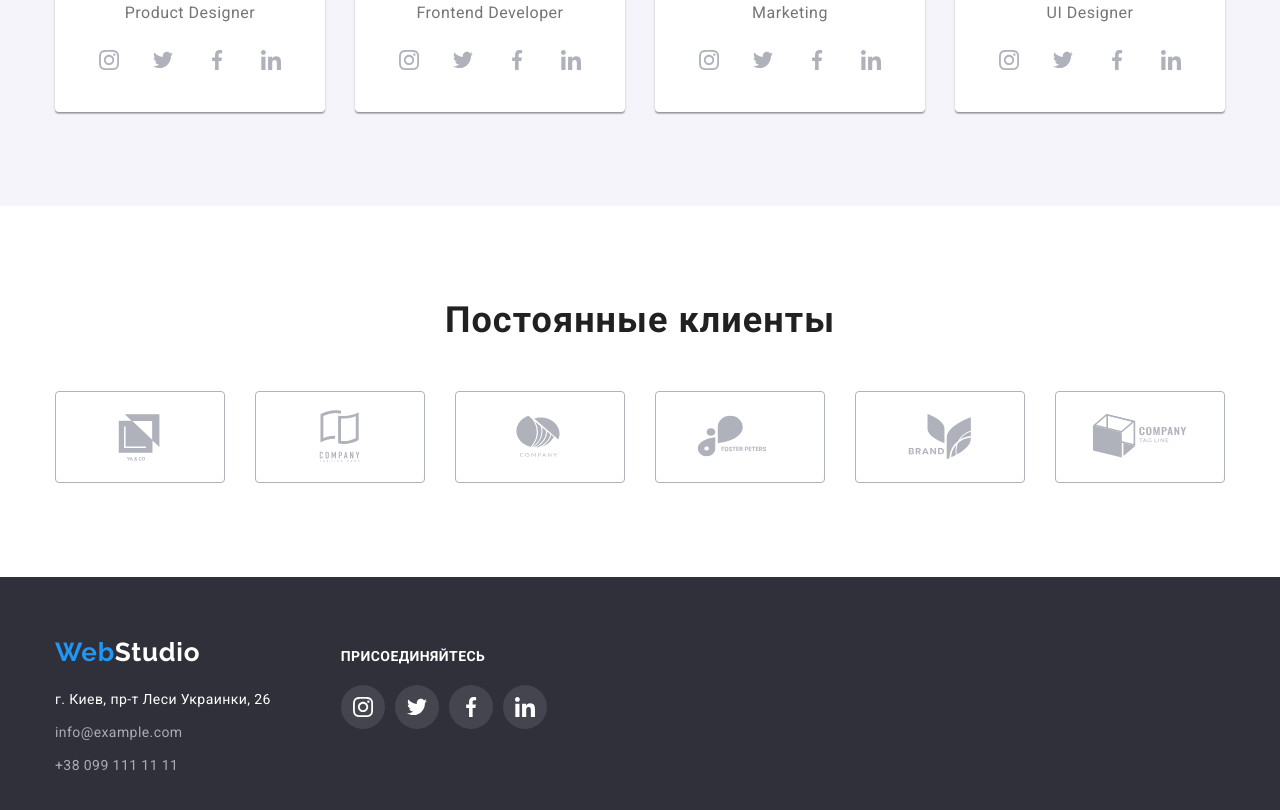
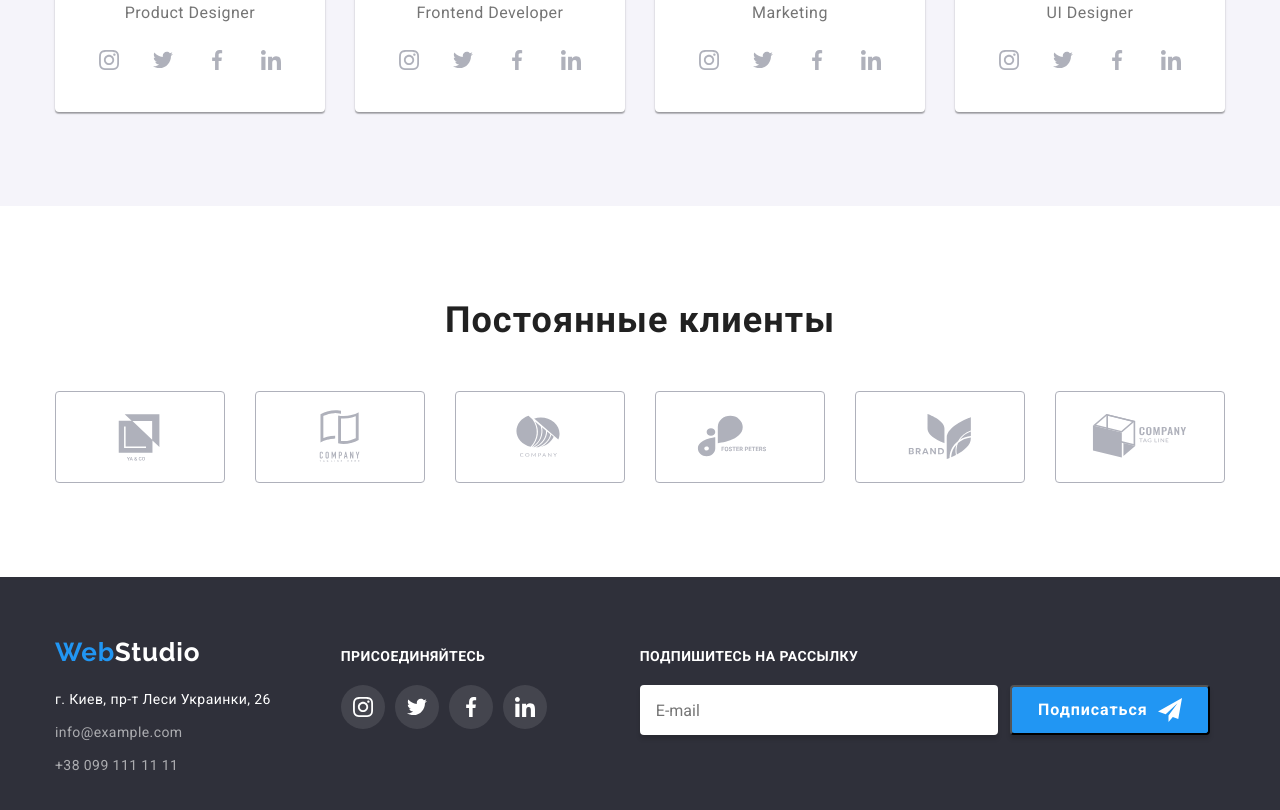
Before and after one commit to Dmitry-Gorelkin/goit-markup-hw-06, a plain HTML site: page index.html in a window 1280 px wide. Shown: the part 2068-2878 px from the top of the page. Drawn offline with nearby package versions, Linux system fonts and the light colour scheme.

Commit message:
Начат блок рассылки

```diff
--- a/css/styl.css
+++ b/css/styl.css
@@ -237,7 +237,7 @@ ul {
 }
 
 .footer-social {
-
+	margin-right: 93px;
 }
 
 .footer-title {
@@ -284,6 +284,68 @@ ul {
 
 .footer-icon {
 	fill: #FFFFFF;
+}
+
+.newsletter {
+
+}
+
+.newsletter-titel {
+	font-family: Roboto;
+	font-weight: bold;
+	font-size: 14px;
+	line-height: 1.14;
+	letter-spacing: 0.03em;
+	text-transform: uppercase;
+	color: #FFFFFF;
+
+	margin-bottom: 20px;
+}
+
+.newsletter-form {
+	display: flex;
+}
+
+.newsletter-label {
+
+}
+
+.newsletter-input {
+	width: 358px;
+	height: 50px;
+
+	box-shadow: 0px 4px 4px rgba(0, 0, 0, .15);
+	border: 1px solid rgba(255, 255, 255, 0.3);
+	border-radius: 4px;
+	margin-right: 12px;
+	padding: 15px;
+}
+
+.newsletter-btn {
+	width: 200px;
+	height: 50px;
+	display: flex;
+	justify-content: center;
+	align-items: center;
+	background-color: var(--main-accent-color);
+	box-shadow: 0px 4px 4px rgba(0, 0, 0, 0.15);
+	border-radius: 4px;
+}
+
+.newsletter-btn-text {
+	font-family: Roboto;
+	font-weight: bold;
+	font-size: 16px;
+	line-height: 1.87;
+	letter-spacing: 0.06em;
+	color: #FFFFFF;
+
+	display: block;
+	margin-right: 10px;
+}
+
+.newsletter-btn-icon {
+	display: block;
 }
 
 .footer-address-link:hover,
--- a/index.html
+++ b/index.html
@@ -346,6 +346,9 @@
 	</main>
 
 	<footer class="footer">
+		<!-- Скрытый заголовок -->
+		<h2 class="visually-hidden">Подвал</h2>
+
 		<div class="container footer-container">
 			<div class="footer-contacts">
 				<a href="./index.html" class="footer-logo link" lang="en"><span class="footer-logo-part">Web</span>Studio</a>
@@ -366,7 +369,7 @@
 			</div>
 
 			<div class="footer-social">
-				<h2 class="footer-title">Присоединяйтесь</h2>
+				<h3 class="footer-title">Присоединяйтесь</h3>
 
 				<ul class="footer-list-social list">
 					<li class="footer-item-social">
@@ -400,6 +403,20 @@
 				</ul>
 			</div>
 
+			<div class="newsletter">
+				<h3 class="newsletter-titel">Подпишитесь на рассылку</h3>
+
+				<form class="newsletter-form">
+					<label class="newsletter-label">
+						<input type="email" name="subscribe" class="newsletter-input" placeholder="E-mail">
+					</label>
+					<button type="button" class="newsletter-btn btn"><span class="newsletter-btn-text">Подписаться</span><svg class="newsletter-btn-icon" width="24" height="24">
+						<use href="./img/sprite.svg#icon-subscribe"></use>
+					</svg>
+				</button>
+			</form>
+
+		</div>
 	</div>
 </footer>
 
```
Lines whose indentation alone changed are shown as unchanged.
